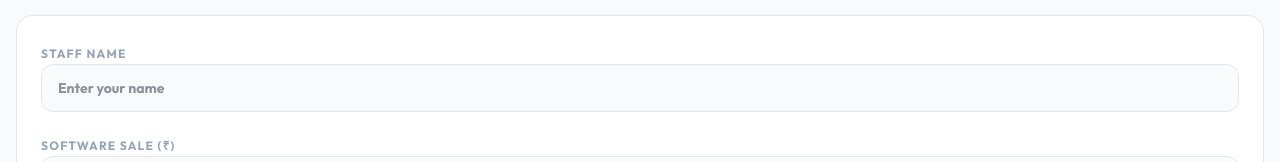
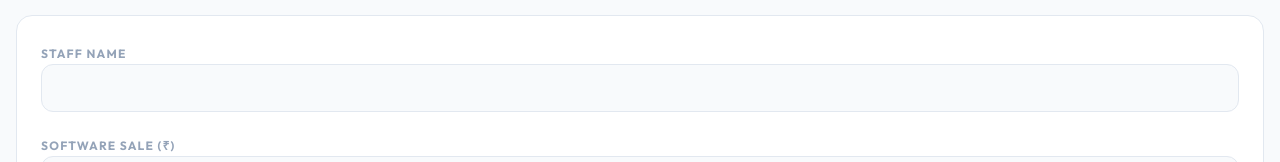
Before and after one commit to AkshayAnand7/RK-group, a Next.js app: page /staff/lottery/entry in a window 1280 px wide. Shown: the part 297-459 px from the top of the page. Built offline with nearby package versions, Linux system fonts and the light colour scheme.

Commit message:
feat: include dynamic staff and shop names in WhatsApp report

```diff
--- a/src/app/staff/lottery/entry/actions.ts
+++ b/src/app/staff/lottery/entry/actions.ts
@@ -33,7 +33,7 @@ export async function submitCollection(formData: any, shopName: string, shopId:
     `🏪 *Shop:* ${shopName}\n` +
     `💻 *Software Sale:* ₹${formData.collection}\n` +
     `💎 *Net Balance:* ₹${Number(formData.collection) - Number(formData.expense) - Number(formData.advance) - Number(formData.prize) - Number(formData.pending)}\n\n` +
-    `✅ _Submitted by Staff_`
+    `✅ _Submitted by: ${formData.staffName}_`
 
   await sendWhatsAppMessage(adminPhone, whatsappMessage)
 
--- a/src/app/staff/lottery/entry/page.tsx
+++ b/src/app/staff/lottery/entry/page.tsx
@@ -13,6 +13,7 @@ export default function LotteryEntryPage() {
   const [loading, setLoading] = useState(false);
   const [success, setSuccess] = useState(false);
   const [formData, setFormData] = useState({
+    staffName: "",
     collection: "",
     expense: "",
     advance: "",
@@ -34,8 +35,8 @@ export default function LotteryEntryPage() {
     e.preventDefault();
     setLoading(true);
 
-    // Using hardcoded shop for now, normally would come from auth/context
-    const result = await submitCollection(formData, "RK Shop 1", "001");
+    // Using the name from the form and a shop name (e.g. VAKAD)
+    const result = await submitCollection(formData, "VAKAD", "001");
 
     setLoading(false);
     if (result.success) {
@@ -121,7 +122,8 @@ export default function LotteryEntryPage() {
               <input
                 type="text"
                 required
-                placeholder="Enter your name"
+                value={formData.staffName}
+                onChange={e => setFormData({ ...formData, staffName: e.target.value })}
                 className="w-full h-12 px-4 bg-page border border-border rounded-xl text-sm font-bold focus:outline-none focus:border-primary transition-all"
               />
             </div>
```
